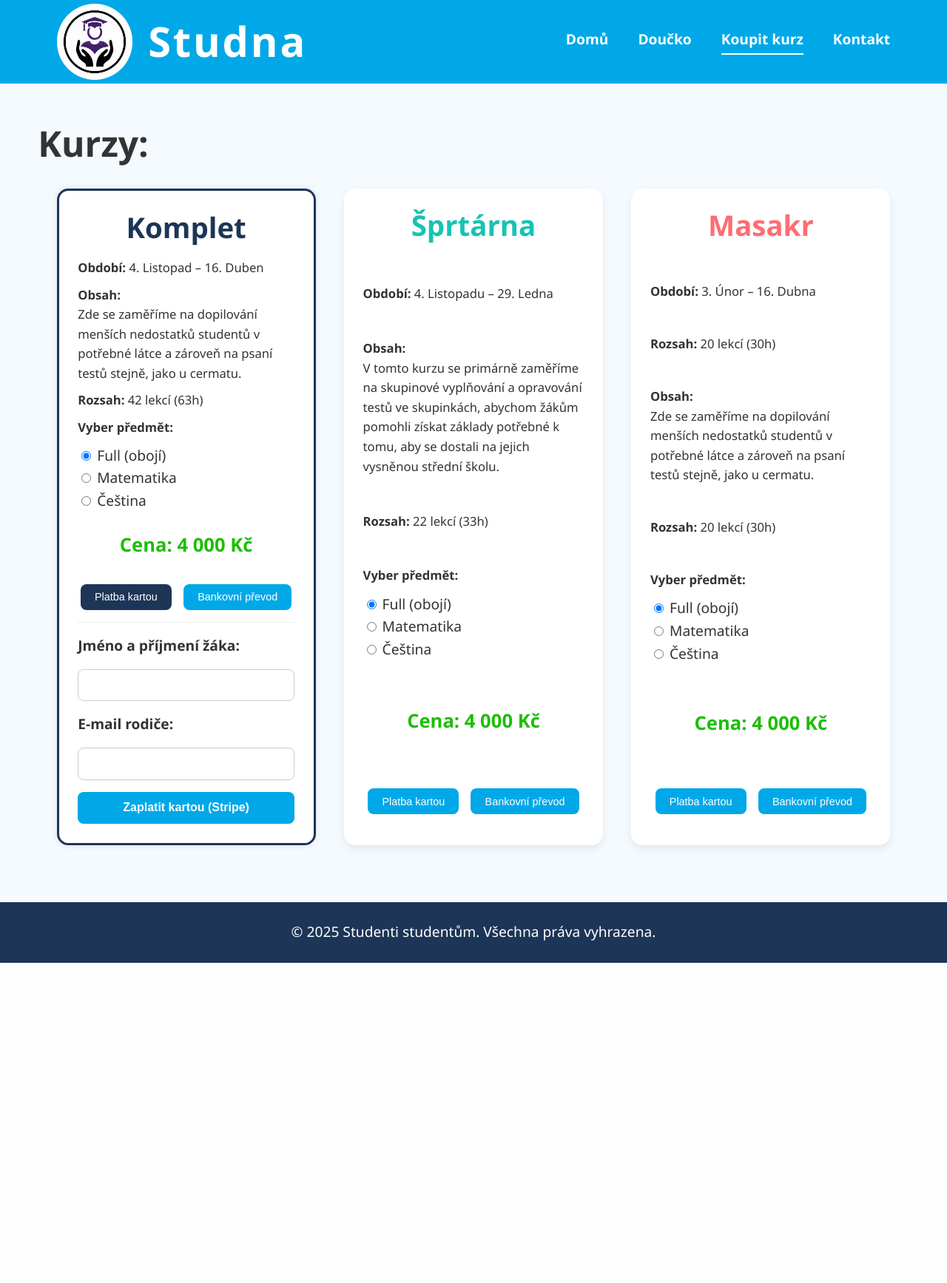
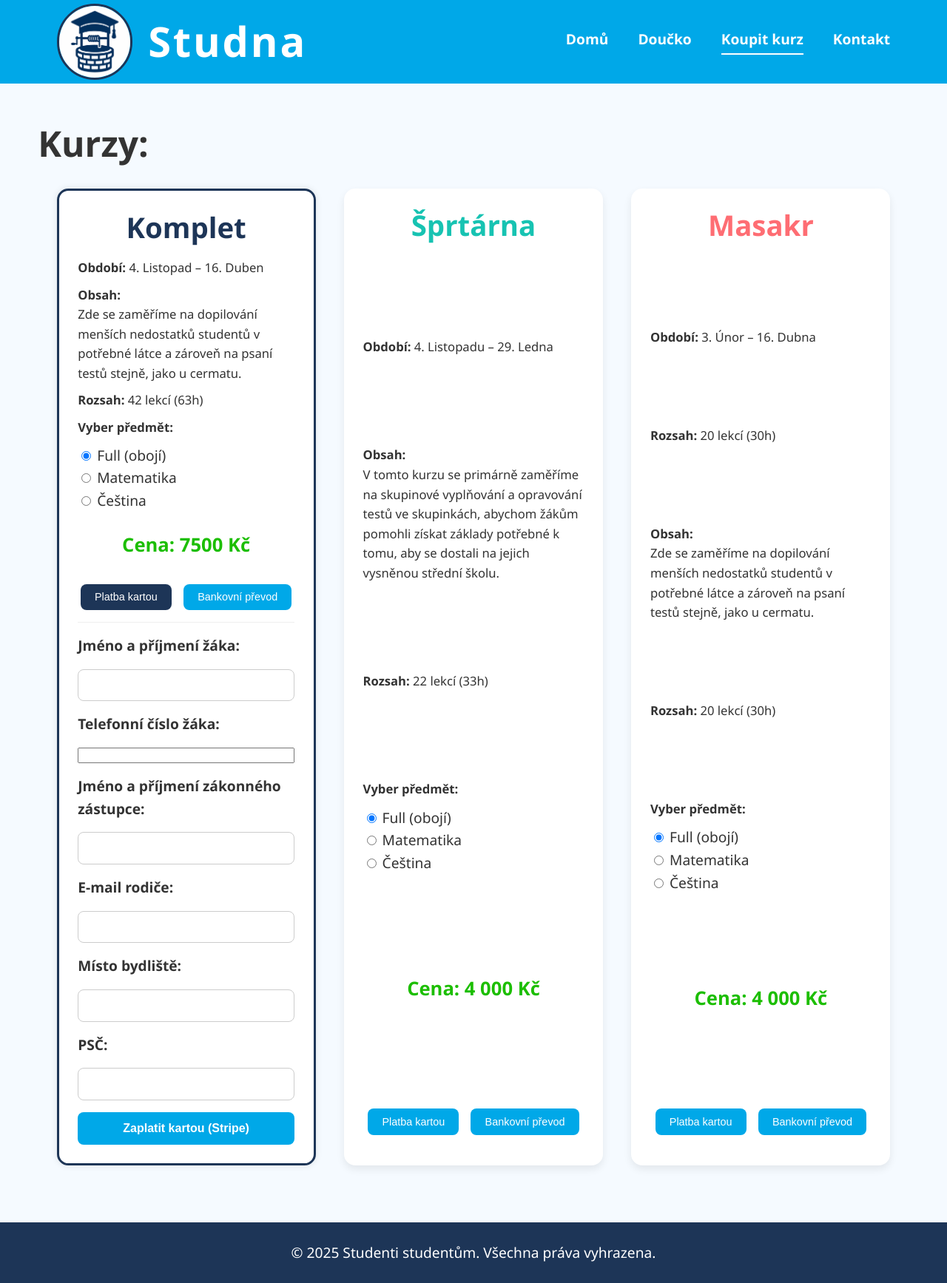
Before and after one commit to tomashanzal/website-DU, a Flask app: page /payment in a window 1280 px wide, after a click on "Platba kartou". Shown: the whole page at 74% size. Before the commit the page ends 1302 px from the top, so only its background shows below. Run offline with Flask 3, Linux system fonts and the light colour scheme.

Commit message:
update dotazníku

```diff
--- a/app/static/styles.css
+++ b/app/static/styles.css
@@ -87,7 +87,7 @@ header {
   vertical-align: middle;
   margin-right: 1rem;
   transition: height 0.3s ease;
-
+  border: 3px solid #1d3557;
 }
 
 /* Navigace */
@@ -244,7 +244,7 @@ footer {
     display: inline;
   }
   .header-inner .logo img {
-    height: 6.5rem;
+    height: 7rem;
     max-height: 8vw;
   }
 }
--- a/app/templates/about.html
+++ b/app/templates/about.html
@@ -239,7 +239,7 @@
   <header>
       <div class="header-inner">
           <div class="logo">
-      <img src="{{ url_for('static', filename='img/Logo.webp') }}" >
+              <img src="{{ url_for('static', filename='img/big_logo.png') }}" >
               <span class="studna-text desktop-only">Studna</span>
           </div>
           <nav>
@@ -247,6 +247,7 @@
               <a href="{{ url_for('main.about') }}" class="{% if request.endpoint == 'main.about' %}active{% endif %}">Doučko</a>
               <a href="{{ url_for('main.payment') }}" class="{% if request.endpoint == 'main.payment' %}active{% endif %}">Koupit kurz</a>
               <a href="{{ url_for('main.kontakt') }}" class="{% if request.endpoint == 'main.kontakt' %}active{% endif %}">Kontakt</a>
+          </nav>
       </div>
   </header>
   <section class="timeline-wrapper">
--- a/app/templates/cancel.html
+++ b/app/templates/cancel.html
@@ -36,7 +36,7 @@
   <header>
       <div class="header-inner">
           <div class="logo">
-        <img src="{{ url_for('static', filename='img/Logo.webp') }}" >
+              <img src="{{ url_for('static', filename='img/big_logo.png') }}" >
               <span class="studna-text desktop-only">Studna</span>
           </div>
           <nav>
--- a/app/templates/lektori.html
+++ b/app/templates/lektori.html
@@ -114,7 +114,7 @@
   <header>
       <div class="header-inner">
           <div class="logo">
-                <img src="{{ url_for('static', filename='img/Logo.webp') }}" >
+              <img src="{{ url_for('static', filename='img/big_logo.png') }}" >
               <span class="studna-text desktop-only">Studna</span>
           </div>
           <nav>
--- a/app/templates/payment.html
+++ b/app/templates/payment.html
@@ -151,7 +151,7 @@
   <header>
       <div class="header-inner">
           <div class="logo">
-        <img src="{{ url_for('static', filename='img/Logo.webp') }}" >
+              <img src="{{ url_for('static', filename='img/big_logo.png') }}" >
               <span class="studna-text desktop-only">Studna</span>
           </div>
           <nav>
@@ -167,7 +167,7 @@
     <h1>Kurzy:</h1>
 
     <div class="course-offerings">
-      <!-- KARTA: Komplet -->
+      <!-- KARTA: KOMPLET-->
       <div class="course-card">
         <h3>Komplet</h3>
         <p><strong>Období:</strong> 4. Listopad – 16. Duben</p>
@@ -177,7 +177,7 @@
         <p>
             <strong>Rozsah:</strong> 42 lekcí (63h)<br>
         </p>
-        <div class="price">Cena: 4 000 Kč</div>
+        <div class="price">Cena: 7500 Kč</div>
 
         <div class="payment-options">
           <div class="payment-option-toggle">
@@ -187,29 +187,58 @@
 
           <form id="komplet-stripe" class="payment-form" action="{{ url_for('main.create_checkout_session') }}" method="POST">
             <input type="hidden" name="course_name" value="Komplet">
-            <input type="hidden" name="course_price" value="4000">
-            <label for="komplet_child_name_stripe">Jméno a příjmení žáka:</label>
-            <input type="text" id="komplet_child_name_stripe" name="child_name" required>
-            <label for="komplet_parent_email_stripe">E-mail rodiče:</label>
-            <input type="email" id="komplet_parent_email_stripe" name="parent_email" required>
+            <input type="hidden" name="course_price" value="7500">
+
+            <label for="name_zak">Jméno a příjmení žáka:</label>
+            <input type="text" id="name_zak" name="name_zak" required>
+
+            <label for="telefon_zak">Telefonní číslo žáka:</label>
+            <input type="tel" id="telefon_zak" name="telefon_zak" required>
+
+            <label for="name_rodic">Jméno a příjmení zákonného zástupce:</label>
+            <input type="text" id="name_rodic" name="name_rodic" required>
+
+            <label for="parent_email">E-mail rodiče:</label>
+            <input type="email" id="parent_email" name="parent_email" required>
+
+            <label for="bydliste">Místo bydliště:</label>
+            <input type="text" id="bydliste" name="bydliste" required>
+
+            <label for="psc">PSČ:</label>
+            <input type="text" id="psc" name="psc" required pattern="[0-9]{5}" inputmode="numeric" title="Zadejte 5místné PSČ">
+
             <button type="submit" class="payment-btn">Zaplatit kartou (Stripe)</button>
           </form>
 
+
           <form id="komplet-bank" class="payment-form" action="{{ url_for('main.generate_qr') }}" method="POST">
             <input type="hidden" name="course_name" value="Komplet">
-            <input type="hidden" name="course_price" value="4000">
-            <label for="komplet_child_name_bank">Jméno a příjmení žáka:</label>
-            <input type="text" id="komplet_child_name_bank" name="child_name" required>
-            <label for="komplet_parent_email_bank">E-mail rodiče:</label>
-            <input type="email" id="komplet_parent_email_bank" name="parent_email" required>
-            <label for="komplet_parent_account_bank">Číslo účtu rodiče:</label>
-            <input type="text" id="komplet_parent_account_bank" name="parent_account" placeholder="Např. 12345678/0100" required>
+            <input type="hidden" name="course_price" value="7500">
+
+            <label for="name_zak">Jméno a příjmení žáka:</label>
+            <input type="text" id="name_zak" name="name_zak" required>
+
+            <label for="telefon_zak">Telefonní číslo žáka:</label>
+            <input type="tel" id="telefon_zak" name="telefon_zak" required>
+
+            <label for="name_rodic">Jméno a příjmení zákonného zástupce:</label>
+            <input type="text" id="name_rodic" name="name_rodic" required>
+
+            <label for="parent_email">E-mail rodiče:</label>
+            <input type="email" id="parent_email" name="parent_email" required>
+
+            <label for="bydliste">Místo bydliště:</label>
+            <input type="text" id="bydliste" name="bydliste" required>
+
+            <label for="psc">PSČ:</label>
+            <input type="text" id="psc" name="psc" required pattern="[0-9]{5}" inputmode="numeric" title="Zadejte 5místné PSČ">
+
             <button type="submit" class="payment-btn">Generovat QR kód</button>
           </form>
         </div>
       </div>
 
-      <!-- KARTA: Šprtárna -->
+     <!--SPRTARNA-->
       <div class="course-card">
         <h3 style="color: #17c3b2;">Šprtárna</h3>
         <p><strong>Období:</strong> 4. Listopadu – 29. Ledna</p>
@@ -228,22 +257,50 @@
           <form id="sprtarna-stripe" class="payment-form" action="{{ url_for('main.create_checkout_session') }}" method="POST">
             <input type="hidden" name="course_name" value="Šprtárna">
             <input type="hidden" name="course_price" value="4000">
-            <label for="sprtarna_child_name_stripe">Jméno a příjmení žáka:</label>
-            <input type="text" id="sprtarna_child_name_stripe" name="child_name" required>
-            <label for="sprtarna_parent_email_stripe">E-mail rodiče:</label>
-            <input type="email" id="sprtarna_parent_email_stripe" name="parent_email" required>
+
+            <label for="name_zak">Jméno a příjmení žáka:</label>
+            <input type="text" id="name_zak" name="name_zak" required>
+
+            <label for="telefon_zak">Telefonní číslo žáka:</label>
+            <input type="tel" id="telefon_zak" name="telefon_zak" required>
+
+            <label for="name_rodic">Jméno a příjmení zákonného zástupce:</label>
+            <input type="text" id="name_rodic" name="name_rodic" required>
+
+            <label for="parent_email">E-mail rodiče:</label>
+            <input type="email" id="parent_email" name="parent_email" required>
+
+            <label for="misto_bydliste">Místo bydliště:</label>
+            <input type="text" id="misto_bydliste" name="misto_bydliste" required>
+
+            label for="psc">PSČ:</label>
+            <input type="text" id="psc" name="psc" required pattern="[0-9]{5}" inputmode="numeric" title="Zadejte 5místné PSČ">
+
             <button type="submit" class="payment-btn">Zaplatit kartou (Stripe)</button>
           </form>
 
           <form id="sprtarna-bank" class="payment-form" action="{{ url_for('main.generate_qr') }}" method="POST">
             <input type="hidden" name="course_name" value="Šprtárna">
             <input type="hidden" name="course_price" value="4000">
-            <label for="sprtarna_child_name_bank">Jméno a příjmení žáka:</label>
-            <input type="text" id="sprtarna_child_name_bank" name="child_name" required>
-            <label for="sprtarna_parent_email_bank">E-mail rodiče:</label>
-            <input type="email" id="sprtarna_parent_email_bank" name="parent_email" required>
-            <label for="sprtarna_parent_account_bank">Číslo účtu rodiče:</label>
-            <input type="text" id="sprtarna_parent_account_bank" name="parent_account" placeholder="Např. 12345678/0100" required>
+
+            <label for="name_zak">Jméno a příjmení žáka:</label>
+            <input type="text" id="name_zak" name="name_zak" required>
+
+            <label for="telefon_zak">Telefonní číslo žáka:</label>
+            <input type="tel" id="telefon_zak" name="telefon_zak" required>
+
+            <label for="name_rodic">Jméno a příjmení zákonného zástupce:</label>
+            <input type="text" id="name_rodic" name="name_rodic" required>
+
+            <label for="parent_email">E-mail rodiče:</label>
+            <input type="email" id="parent_email" name="parent_email" required>
+
+            <label for="misto_bydliste">Místo bydliště:</label>
+            <input type="text" id="misto_bydliste" name="misto_bydliste" required>
+
+            <label for="psc">PSČ:</label>
+            <input type="text" id="psc" name="psc" required pattern="[0-9]{5}" inputmode="numeric" title="Zadejte 5místné PSČ">
+
             <button type="submit" class="payment-btn">Generovat QR kód</button>
           </form>
         </div>
@@ -269,22 +326,50 @@
           <form id="masakr-stripe" class="payment-form" action="{{ url_for('main.create_checkout_session') }}" method="POST">
             <input type="hidden" name="course_name" value="Masakr">
             <input type="hidden" name="course_price" value="4000">
-            <label for="masakr_child_name_stripe">Jméno a příjmení žáka:</label>
-            <input type="text" id="masakr_child_name_stripe" name="child_name" required>
-            <label for="masakr_parent_email_stripe">E-mail rodiče:</label>
-            <input type="email" id="masakr_parent_email_stripe" name="parent_email" required>
+
+             <label for="name_zak">Jméno a příjmení žáka:</label>
+            <input type="text" id="name_zak" name="name_zak" required>
+
+            <label for="telefon_zak">Telefonní číslo žáka:</label>
+            <input type="tel" id="telefon_zak" name="telefon_zak" required>
+
+            <label for="name_rodic">Jméno a příjmení zákonného zástupce:</label>
+            <input type="text" id="name_rodic" name="name_rodic" required>
+
+            <label for="parent_email">E-mail rodiče:</label>
+            <input type="email" id="parent_email" name="parent_email" required>
+
+            <label for="misto_bydliste">Místo bydliště:</label>
+            <input type="text" id="misto_bydliste" name="misto_bydliste" required>
+
+            <label for="psc">PSČ:</label>
+            <input type="text" id="psc" name="psc" required pattern="[0-9]{5}" inputmode="numeric" title="Zadejte 5místné PSČ">
+
             <button type="submit" class="payment-btn">Zaplatit kartou (Stripe)</button>
           </form>
 
           <form id="masakr-bank" class="payment-form" action="{{ url_for('main.generate_qr') }}" method="POST">
             <input type="hidden" name="course_name" value="Masakr">
             <input type="hidden" name="course_price" value="4000">
-            <label for="masakr_child_name_bank">Jméno a příjmení žáka:</label>
-            <input type="text" id="masakr_child_name_bank" name="child_name" required>
-            <label for="masakr_parent_email_bank">E-mail rodiče:</label>
-            <input type="email" id="masakr_parent_email_bank" name="parent_email" required>
-            <label for="masakr_parent_account_bank">Číslo účtu rodiče:</label>
-            <input type="text" id="masakr_parent_account_bank" name="parent_account" placeholder="Např. 12345678/0100" required>
+
+            <label for="name_zak">Jméno a příjmení žáka:</label>
+            <input type="text" id="name_zak" name="name_zak" required>
+
+            <label for="telefon_zak">Telefonní číslo žáka:</label>
+            <input type="tel" id="telefon_zak" name="telefon_zak" required>
+
+            <label for="name_rodic">Jméno a příjmení zákonného zástupce:</label>
+            <input type="text" id="name_rodic" name="name_rodic" required>
+
+            <label for="parent_email">E-mail rodiče:</label>
+            <input type="email" id="parent_email" name="parent_email" required>
+
+            <label for="misto_bydliste">Místo bydliště:</label>
+            <input type="text" id="misto_bydliste" name="misto_bydliste" required>
+
+            <label for="psc">PSČ:</label>
+            <input type="text" id="psc" name="psc" required pattern="[0-9]{5}" inputmode="numeric" title="Zadejte 5místné PSČ">
+
             <button type="submit" class="payment-btn">Generovat QR kód</button>
           </form>
         </div>
--- a/app/templates/qr_result.html
+++ b/app/templates/qr_result.html
@@ -52,7 +52,7 @@
   <header>
       <div class="header-inner">
           <div class="logo">
-        <img src="{{ url_for('static', filename='img/Logo.webp') }}" >
+              <img src="{{ url_for('static', filename='img/big_logo.png') }}" >
               <span class="studna-text desktop-only">Studna</span>
           </div>
           <nav>
--- a/app/templates/success.html
+++ b/app/templates/success.html
@@ -36,7 +36,7 @@
   <header>
       <div class="header-inner">
           <div class="logo">
-        <img src="{{ url_for('static', filename='img/Logo.webp') }}" >
+              <img src="{{ url_for('static', filename='img/big_logo.png') }}" >
               <span class="studna-text desktop-only">Studna</span>
           </div>
           <nav>
```
Also changed, not shown: app/templates/home.html (+4 -8 lines), app/templates/kontakt.html (+21 -6 lines), app/templates/prevod.html (+12 -9 lines), app/templates/projekt.html (deleted, +0 -38 lines), app/static/favicon.jpg (deleted), app/static/img/big_logo.png (added), app/static/img/homepage.webp (deleted), app/static/img/small_logo.jpg (added). Lines whose indentation alone changed are shown as unchanged.
